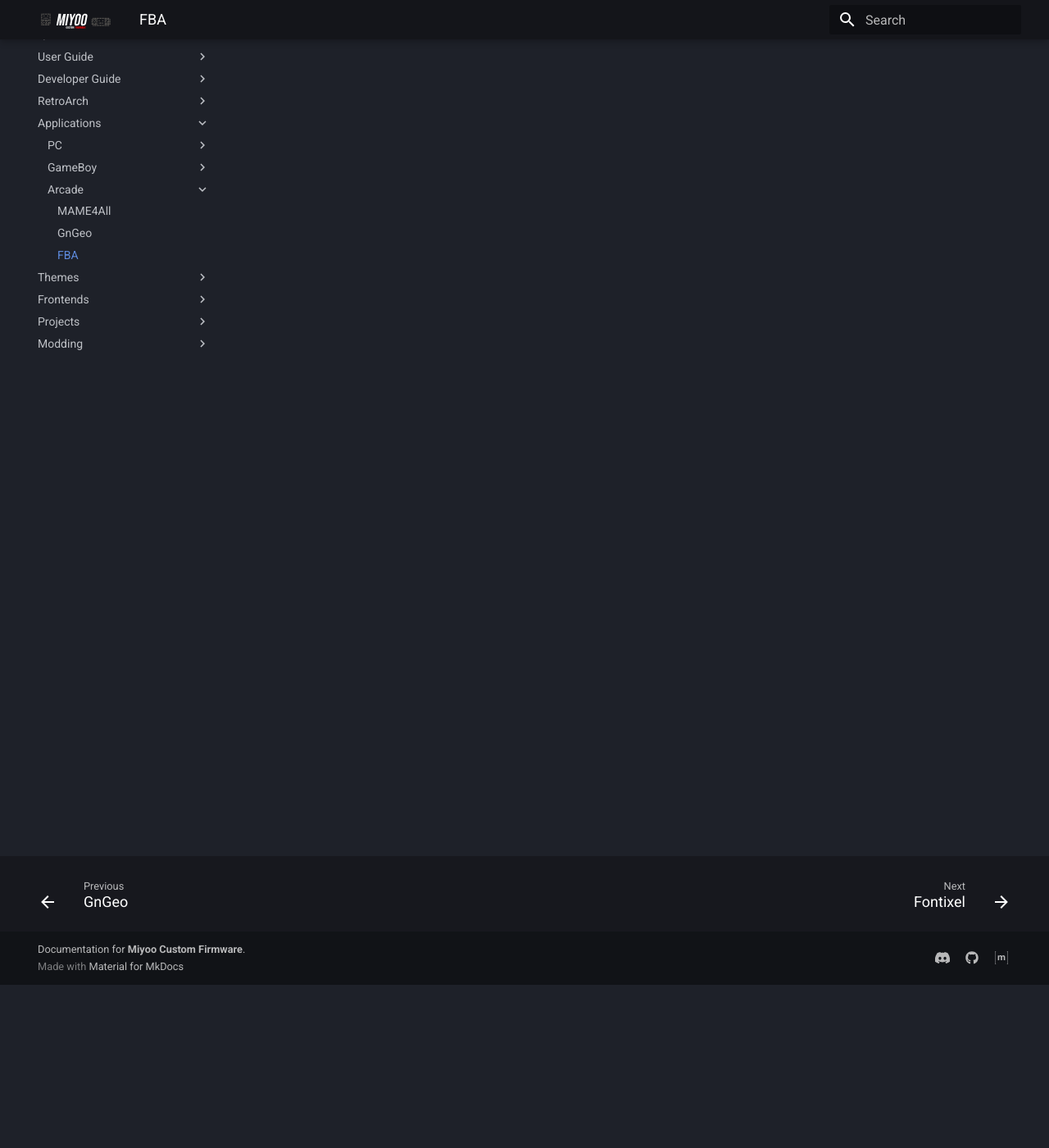
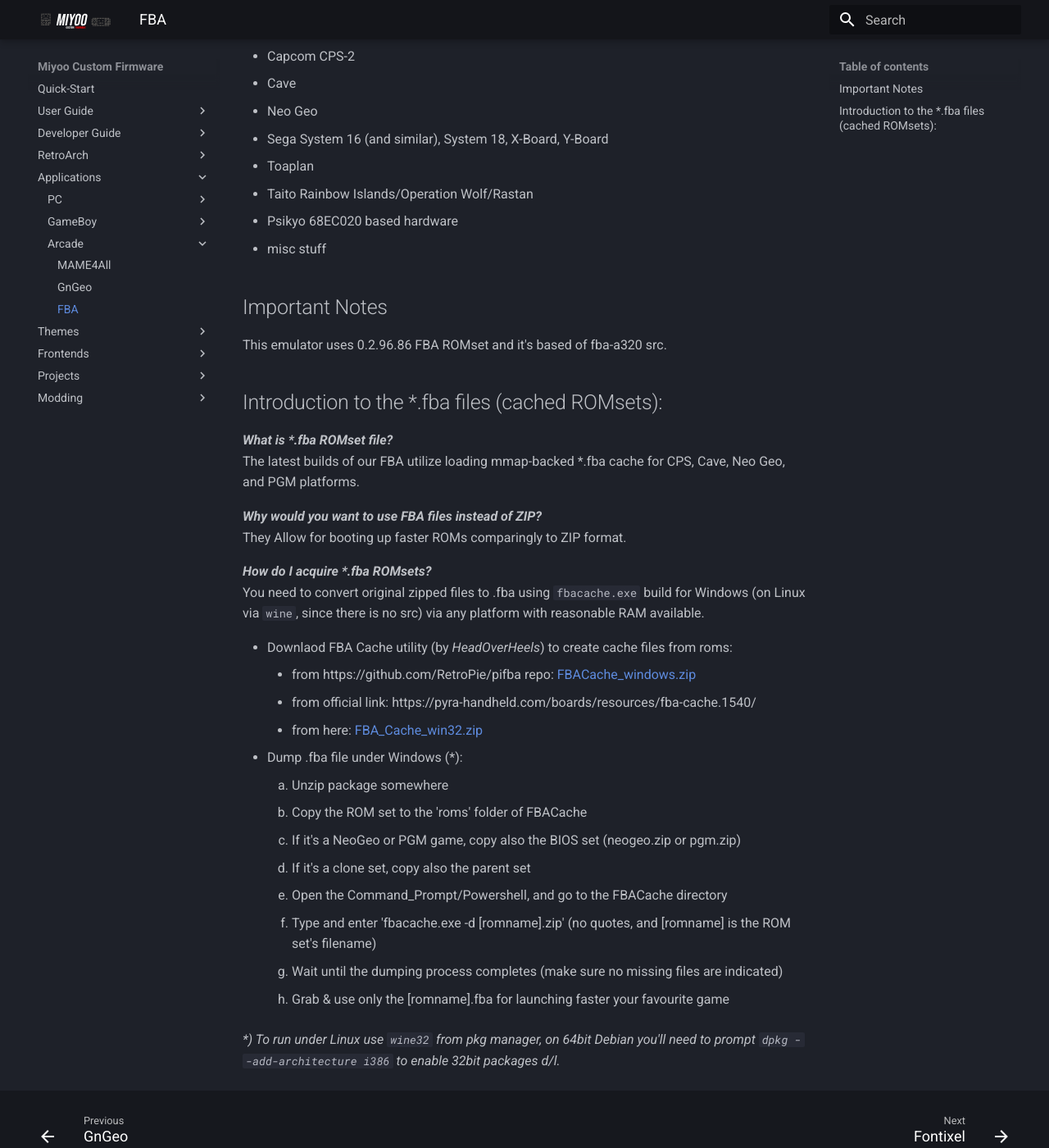
Before and after one commit to MiyooCFW/docs, an MkDocs documentation site: the page built from docs/FBA.md, in a window 1280 px wide and 1400 px high, scrolled down 199 px. Shown: the whole window at 82% size. Built offline with MkDocs 1.6.1 and Material for MkDocs 9.7.7, drawn with Linux system fonts in a browser that asks for light colours; comment, search, counter and statistics services are not loaded; some of the changed text lies outside the part shown.

Commit message:
FBA: add .fba files instructions
another type of cached ROM sets

```diff
--- a/docs/FBA.md
+++ b/docs/FBA.md
@@ -1 +1,40 @@
-This emulator uses 0.2.96.86 FBA romset
+Final Burn Alpha is an arcade emulator supporting the following hardware platforms;
+
+ - Capcom CPS-1
+ - Capcom CPS-2
+ - Cave
+ - Neo Geo
+ - Sega System 16 (and similar), System 18, X-Board, Y-Board
+ - Toaplan
+ - Taito Rainbow Islands/Operation Wolf/Rastan
+ - Psikyo 68EC020 based hardware
+ - misc stuff
+
+## Important Notes
+This emulator uses 0.2.96.86 FBA ROMset and it's based of fba-a320 src.
+
+## Introduction to the *.fba files (cached ROMsets):
+**_What is *.fba ROMset file?_**
+The latest builds of our FBA utilize loading mmap-backed *.fba cache for CPS, Cave, Neo Geo, and PGM platforms.
+
+**_Why would you want to use FBA files instead of ZIP?_**
+They Allow for booting up faster ROMs comparingly to ZIP format.
+
+**_How do I acquire *.fba ROMsets?_**
+You need to convert original zipped files to .fba using `fbacache.exe` build for Windows (on Linux via `wine`, since there is no src) via any platform with reasonable RAM available.
+
+- Downlaod FBA Cache utility (by _HeadOverHeels_) to create cache files from roms:
+    - from https://github.com/RetroPie/pifba repo: [FBACache_windows.zip](https://github.com/RetroPie/pifba/raw/refs/heads/master/FBACache_windows.zip)
+    - from official link: https://pyra-handheld.com/boards/resources/fba-cache.1540/
+    - from here: [FBA_Cache_win32.zip](assets/FBA_Cache_win32.zip)
+- Dump .fba file under Windows (*):
+    1. Unzip package somewhere
+    2. Copy the ROM set to the 'roms' folder of FBACache
+    3. If it's a NeoGeo or PGM game, copy also the BIOS set (neogeo.zip or pgm.zip)
+    4. If it's a clone set, copy also the parent set
+    5. Open the Command_Prompt/Powershell, and go to the FBACache directory
+    6. Type and enter 'fbacache.exe -d [romname].zip' (no quotes, and [romname] is the ROM set's filename)
+    7. Wait until the dumping process completes (make sure no missing files are indicated)
+    8. Grab & use only the [romname].fba for launching faster your favourite game
+
+_*) To run under Linux use `wine32` from pkg manager, on 64bit Debian you'll need to prompt `dpkg --add-architecture i386` to enable 32bit packages d/l._
```
